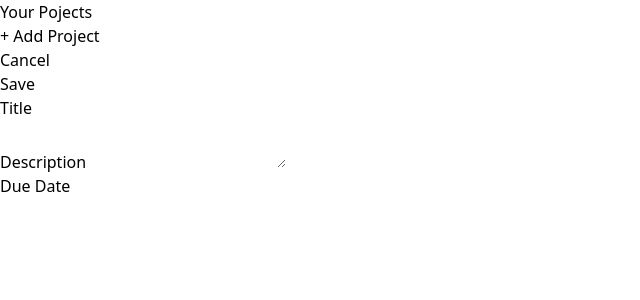
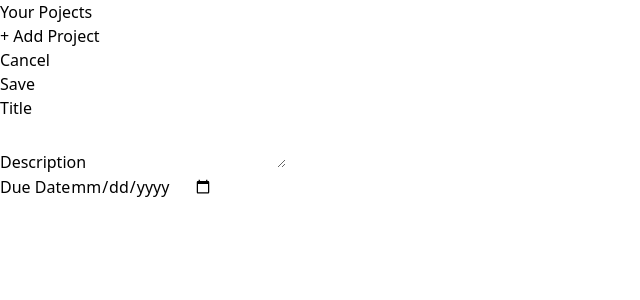
Before and after one commit to alinz22/ProjectManagementApp, a React (Vite) app: page / in a window 1280 px wide. Both pictures are taken after a click on the button "+ Add Project". Shown: the top 300 px of the page, without its empty margins (0-640 px from the left). Built offline with nearby package versions, Linux system fonts and the light colour scheme.

Commit message:
add feature to save new projects

```diff
--- a/src/App.jsx
+++ b/src/App.jsx
@@ -5,13 +5,13 @@
 import NoProjectSelected from "./components/NoProjectSelected";
 
 function App() {
-  const [projectState, setProjectSate] = useState({
+  const [projectState, setProjectState] = useState({
     selectedProjectID: undefined,
     projects: [],
   });
 
   function handleStartAddProject() {
-    setProjectSate((prevState) => {
+    setProjectState((prevState) => {
       return {
         ...prevState,
         selectedProjectID: null,
@@ -19,10 +19,24 @@
     });
   }
 
+  function handleAddProject(projectData) {
+    setProjectState((prevState) => {
+      const newProject = {
+        ...projectData,
+        id: Math.random(),
+      };
+
+      return {
+        ...prevState,
+        projects: [...prevState.projects, newProject],
+      };
+    });
+  }
+
   let content;
 
   if (projectState.selectedProjectID === null) {
-    content = <NewProject />;
+    content = <NewProject onAdd={handleAddProject} />;
   } else if (projectState.selectedProjectID === undefined) {
     content = <NoProjectSelected onStartAddProject={handleStartAddProject} />;
   }
--- a/src/components/Input.jsx
+++ b/src/components/Input.jsx
@@ -1,4 +1,6 @@
-export default function Input({ label, textarea, ...props }) {
+import { forwardRef } from "react";
+
+const Input = forwardRef(function Input({ label, textarea, ...props }, ref) {
   const inputField =
     "w-full p-1 border-b-2 rounded-sm border-stone-300 bg-stone-200 text-stone-600 focus:outline-none focus:border-stone-600";
   return (
@@ -7,10 +9,12 @@
         {label}
       </label>
       {textarea ? (
-        <textarea className={inputField} {...props} />
+        <textarea ref={ref} className={inputField} {...props} />
       ) : (
-        <input className={inputField} {...props} />
+        <input ref={ref} className={inputField} {...props} />
       )}
     </p>
   );
-}
+});
+
+export default Input;
--- a/src/components/NewProject.jsx
+++ b/src/components/NewProject.jsx
@@ -1,6 +1,25 @@
+import { useRef } from "react";
+
 import Input from "./Input";
 
-export default function NewProject() {
+export default function NewProject({ onAdd }) {
+  const title = useRef();
+  const description = useRef();
+  const dueDate = useRef();
+
+  function handleSave() {
+    const entertedTitle = title.current.value;
+    const entertedDescription = description.current.value;
+    const enteredDueDate = dueDate.current.value;
+
+    //validation
+
+    onAdd({
+      title: entertedTitle,
+      description: entertedDescription,
+      dueDate: enteredDueDate,
+    });
+  }
   return (
     <div className="w-[35rem] mt-16">
       <menu className="flex items-center justify-end gap-4 my-4">
@@ -10,15 +29,18 @@
           </button>
         </li>
         <li>
-          <button className="px-6 py-2 rounded-md bg-stone-800 text-stone-50 hover:bg-stone-950">
+          <button
+            className="px-6 py-2 rounded-md bg-stone-800 text-stone-50 hover:bg-stone-950"
+            onClick={handleSave}
+          >
             Save
           </button>
         </li>
       </menu>
       <div>
-        <Input label="Title" />
-        <Input label="Description" textarea />
-        <Input label="Due Date" />
+        <Input type="text" ref={title} label="Title" />
+        <Input ref={description} label="Description" textarea />
+        <Input type="date" ref={dueDate} label="Due Date" />
       </div>
     </div>
   );
--- a/src/components/NoProjectSelected.jsx
+++ b/src/components/NoProjectSelected.jsx
@@ -14,7 +14,7 @@
       <p className="text-stone-400 mb-4">
         Select a project or get started with a new one
       </p>
-      <p mt-8>
+      <p className="mt-8">
         <Button onClick={onStartAddProject}>Create New Project</Button>
       </p>
     </div>
```
